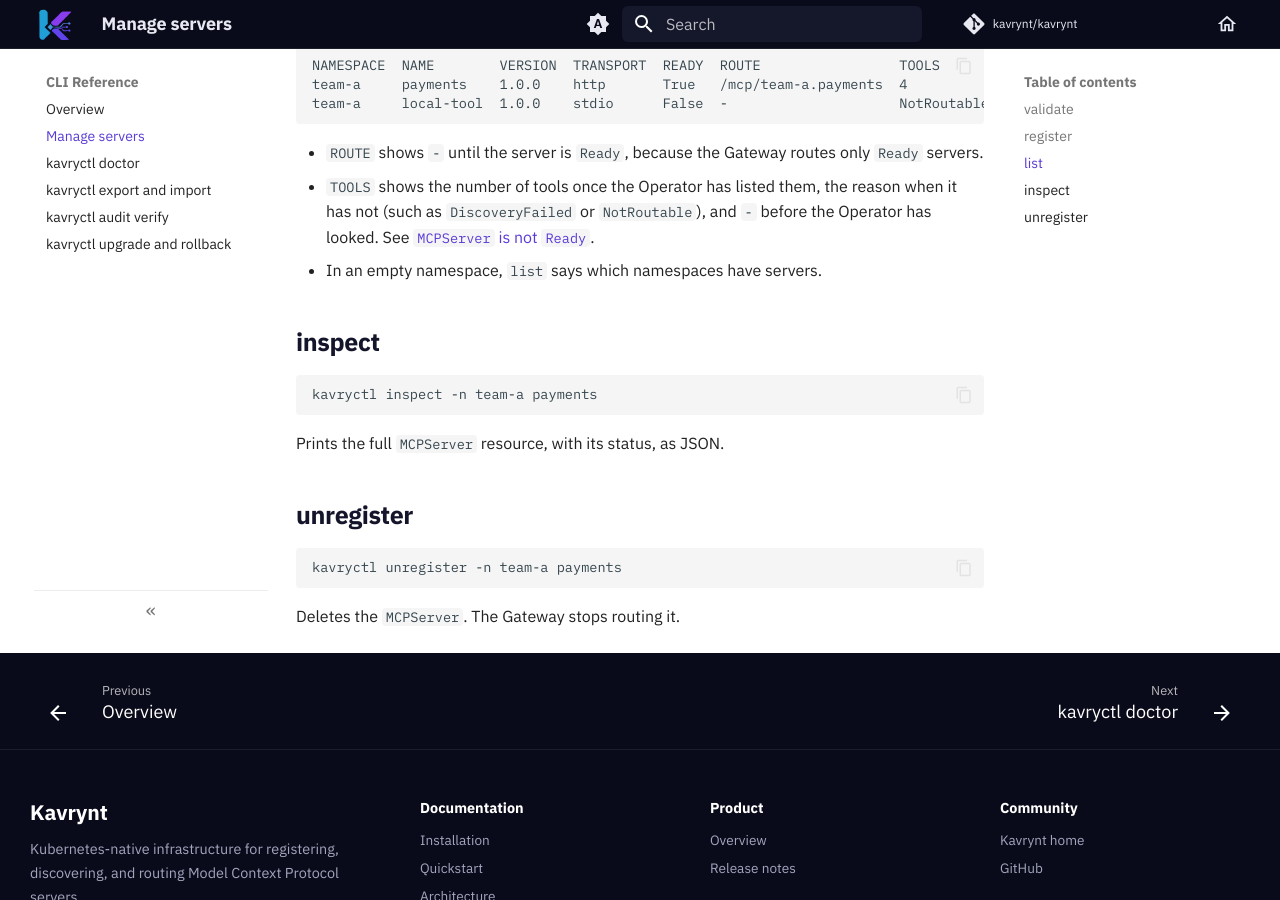
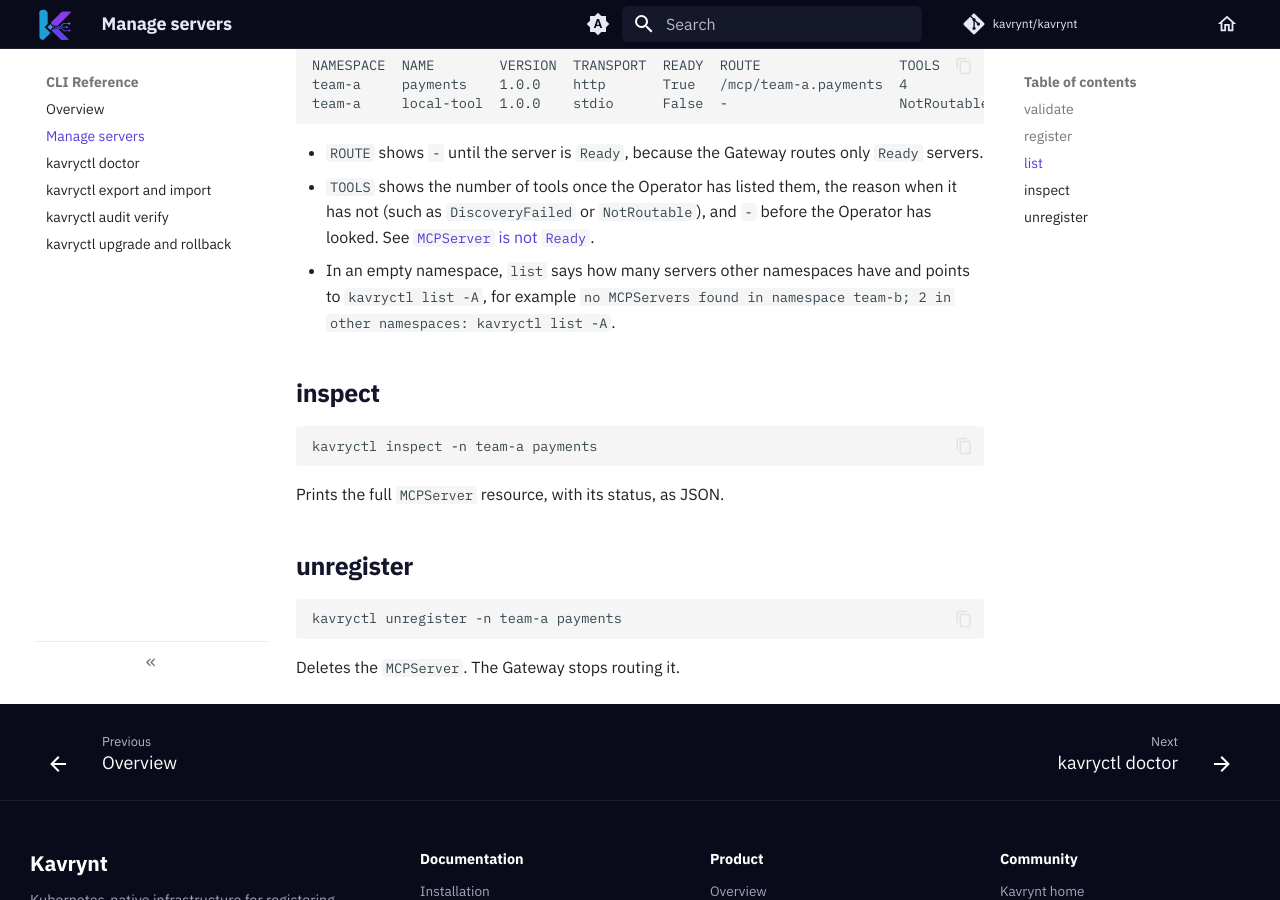
Before and after one commit to kavrynt/product-docs, an MkDocs documentation site: the page built from docs/cli/servers.md, in a window 1280 px wide and 900 px high, scrolled down 869 px. Built offline with MkDocs 1.6.1 and Material for MkDocs 9.7.7, drawn with Linux system fonts in a browser that asks for light colours; comment, search, counter and statistics services are not loaded.

Commit message:
docs: fix what running the test runbook against 1.0.0-beta.5 found
- kavryctl list in an empty namespace says how many servers other
  namespaces have and points to `kavryctl list -A` (SPEC-0037); it does
  not name the namespaces, as the CLI page and the 1.0.0-beta.4 notes said.
- Quickstart: the Kind cluster is kavrynt-try, not kavrynt-trial, in the
  `kind export kubeconfig` hint.
- Quickstart and Test Kavrynt install 1.0.0-beta.5 but applied the sample
  MCP server from develop. They now use the v1.0.0-beta.5 tag, so a later
  change on develop cannot break the documented release.

Co-Authored-By: Claude Opus 5.5 <noreply@anthropic.com>
Signed-off-by: Ravindra Kumar <48153095+Ravi041@users.noreply.github.com>

```diff
--- a/docs/cli/servers.md
+++ b/docs/cli/servers.md
@@ -42,7 +42,9 @@ team-a     local-tool  1.0.0    stdio      False  -                     NotRouta
   reason when it has not (such as `DiscoveryFailed` or `NotRoutable`), and
   `-` before the Operator has looked. See
   [`MCPServer` is not `Ready`](../troubleshooting.md#mcpserver-is-not-ready).
-- In an empty namespace, `list` says which namespaces have servers.
+- In an empty namespace, `list` says how many servers other namespaces
+  have and points to `kavryctl list -A`, for example
+  `no MCPServers found in namespace team-b; 2 in other namespaces: kavryctl list -A`.
 
 ## inspect
 
```
Also changed, not shown: docs/quickstart.md (+2 -2 lines), docs/release-notes.md (+2 -1 lines), docs/testing.md (+2 -2 lines).
